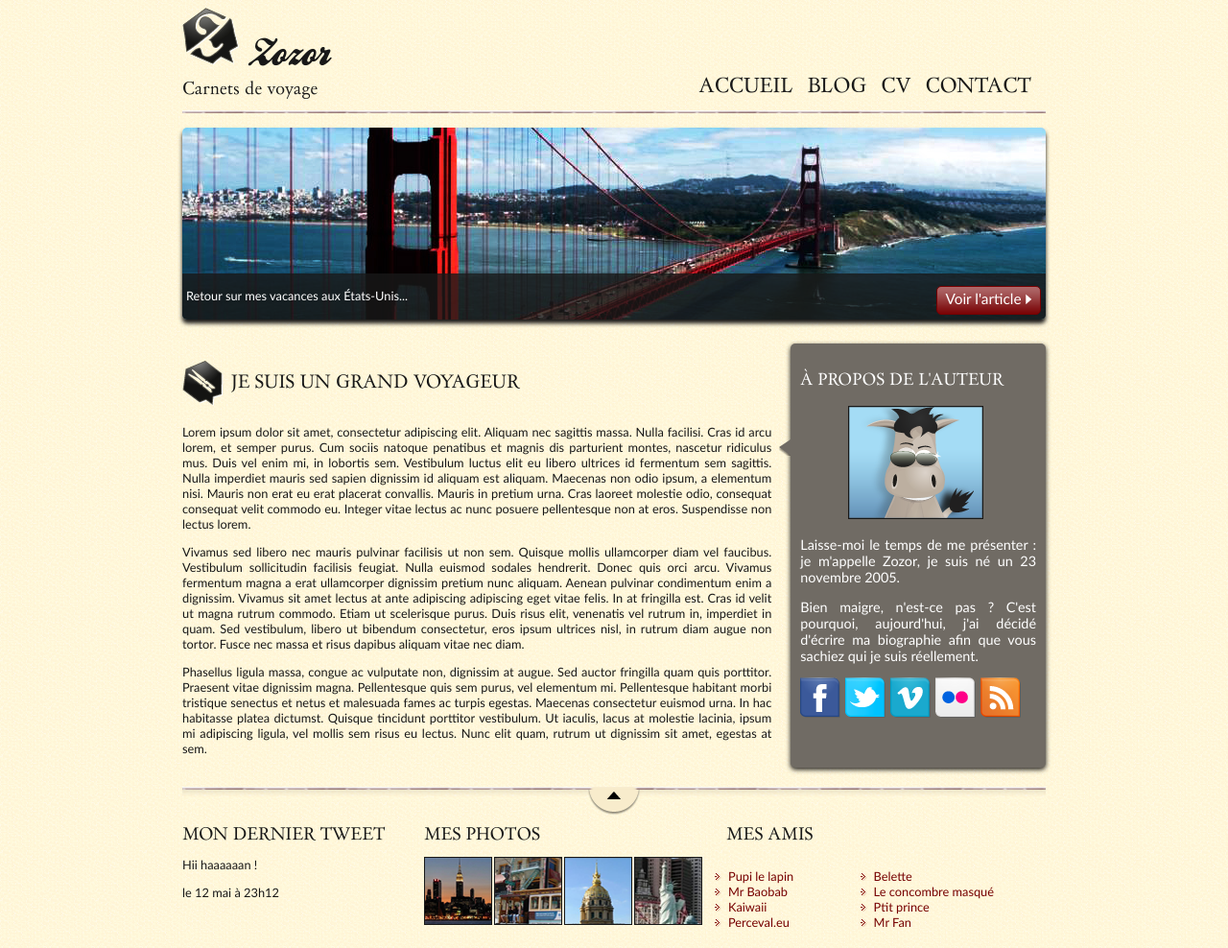
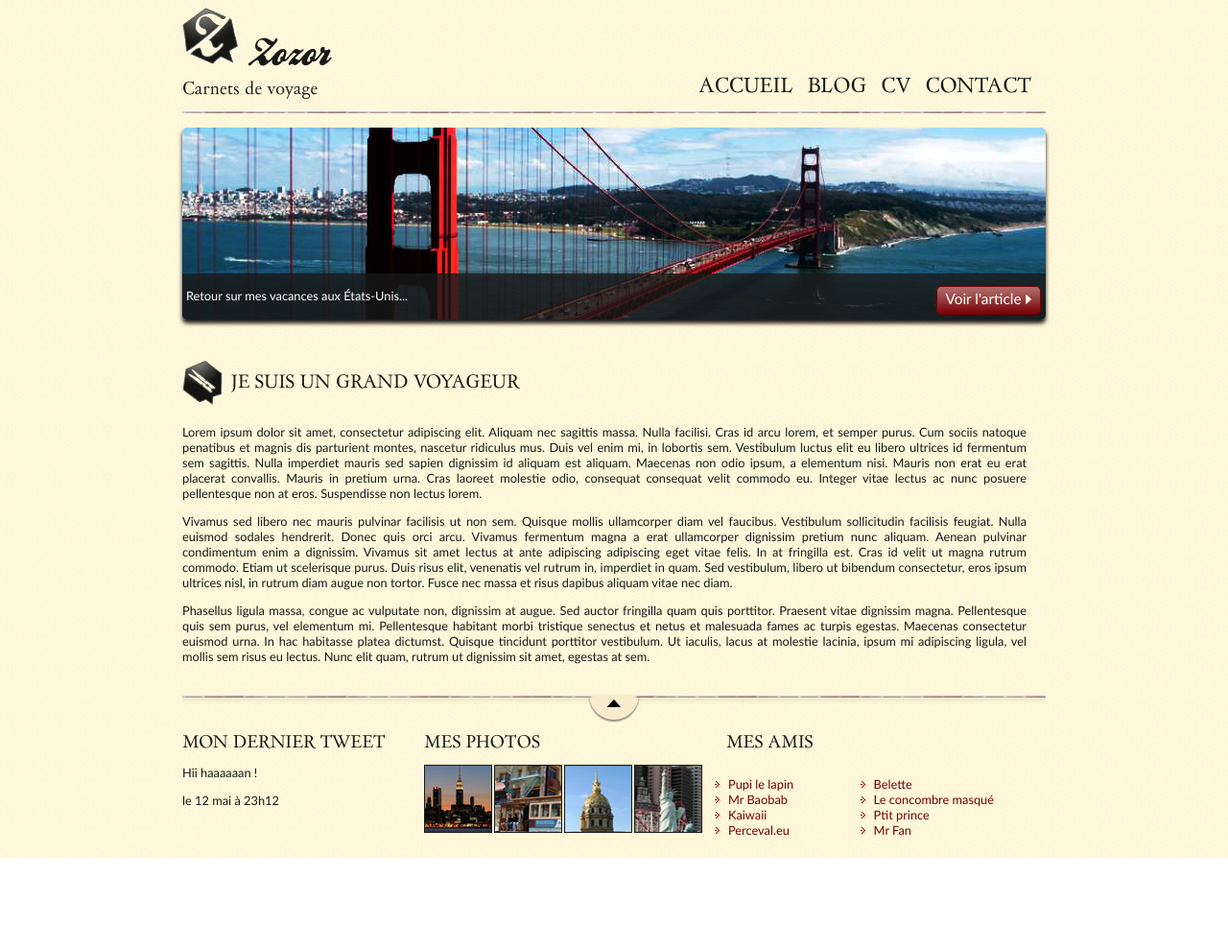
Before and after one commit to FlorianBoulanger/git_tp_si2, a plain HTML site: page index.html in a window 1280 px wide. Shown: the whole page at 96% size. After the commit the page ends 894 px from the top, so only its background shows below. Drawn offline with Linux system fonts and the light colour scheme.

Commit message:
remove author section

```diff
--- a/index.html
+++ b/index.html
@@ -40,15 +40,6 @@
                     <p>Lorem ipsum dolor sit amet, consectetur adipiscing elit. Aliquam nec sagittis massa. Nulla facilisi. Cras id arcu lorem, et semper purus. Cum sociis natoque penatibus et magnis dis parturient montes, nascetur ridiculus mus. Duis vel enim mi, in lobortis sem. Vestibulum luctus elit eu libero ultrices id fermentum sem sagittis. Nulla imperdiet mauris sed sapien dignissim id aliquam est aliquam. Maecenas non odio ipsum, a elementum nisi. Mauris non erat eu erat placerat convallis. Mauris in pretium urna. Cras laoreet molestie odio, consequat consequat velit commodo eu. Integer vitae lectus ac nunc posuere pellentesque non at eros. Suspendisse non lectus lorem.</p>
                     <p>Vivamus sed libero nec mauris pulvinar facilisis ut non sem. Quisque mollis ullamcorper diam vel faucibus. Vestibulum sollicitudin facilisis feugiat. Nulla euismod sodales hendrerit. Donec quis orci arcu. Vivamus fermentum magna a erat ullamcorper dignissim pretium nunc aliquam. Aenean pulvinar condimentum enim a dignissim. Vivamus sit amet lectus at ante adipiscing adipiscing eget vitae felis. In at fringilla est. Cras id velit ut magna rutrum commodo. Etiam ut scelerisque purus. Duis risus elit, venenatis vel rutrum in, imperdiet in quam. Sed vestibulum, libero ut bibendum consectetur, eros ipsum ultrices nisl, in rutrum diam augue non tortor. Fusce nec massa et risus dapibus aliquam vitae nec diam.</p>
                     <p>Phasellus ligula massa, congue ac vulputate non, dignissim at augue. Sed auctor fringilla quam quis porttitor. Praesent vitae dignissim magna. Pellentesque quis sem purus, vel elementum mi. Pellentesque habitant morbi tristique senectus et netus et malesuada fames ac turpis egestas. Maecenas consectetur euismod urna. In hac habitasse platea dictumst. Quisque tincidunt porttitor vestibulum. Ut iaculis, lacus at molestie lacinia, ipsum mi adipiscing ligula, vel mollis sem risus eu lectus. Nunc elit quam, rutrum ut dignissim sit amet, egestas at sem.</p>
-                </article>
-                <aside>
-                    <h1>À propos de l'auteur</h1>
-                    <img src="images/bulle.png" alt="" id="fleche_bulle" />
-                    <p id="photo_zozor"><img src="images/zozor_classe.png" alt="Photo de Zozor" /></p>
-                    <p>Laisse-moi le temps de me présenter&nbsp;: je m'appelle Zozor, je suis né un 23 novembre 2005.</p>
-                    <p>Bien maigre, n'est-ce pas ? C'est pourquoi, aujourd'hui, j'ai décidé d'écrire ma biographie afin que vous sachiez qui je suis réellement.</p>
-                    <p><img src="images/facebook.png" alt="Facebook" /><img src="images/twitter.png" alt="Twitter" /><img src="images/vimeo.png" alt="Vimeo" /><img src="images/flickr.png" alt="Flickr" /><img src="images/rss.png" alt="RSS" /></p>
-                </aside>
             </section>
 
             <footer>
```
